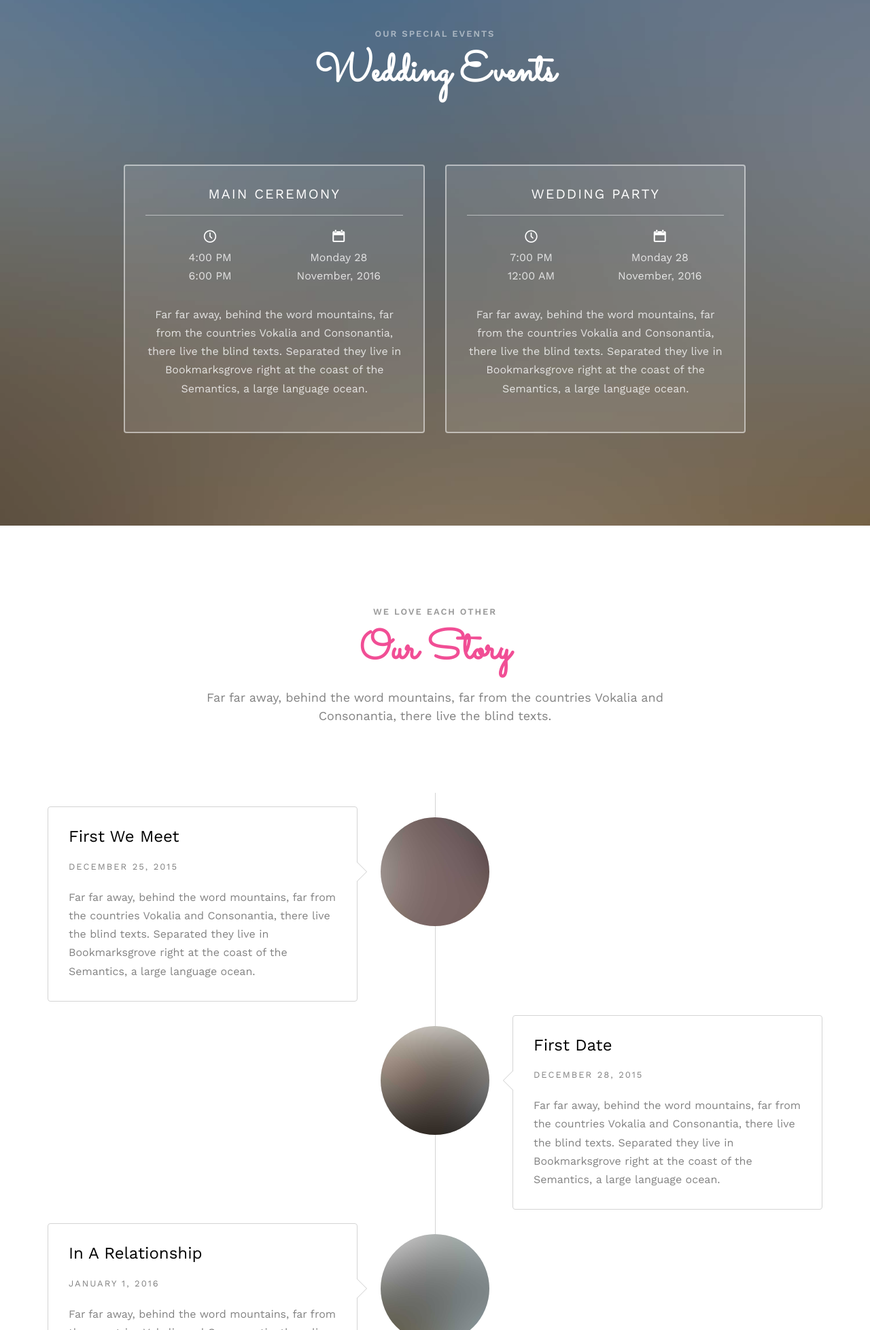
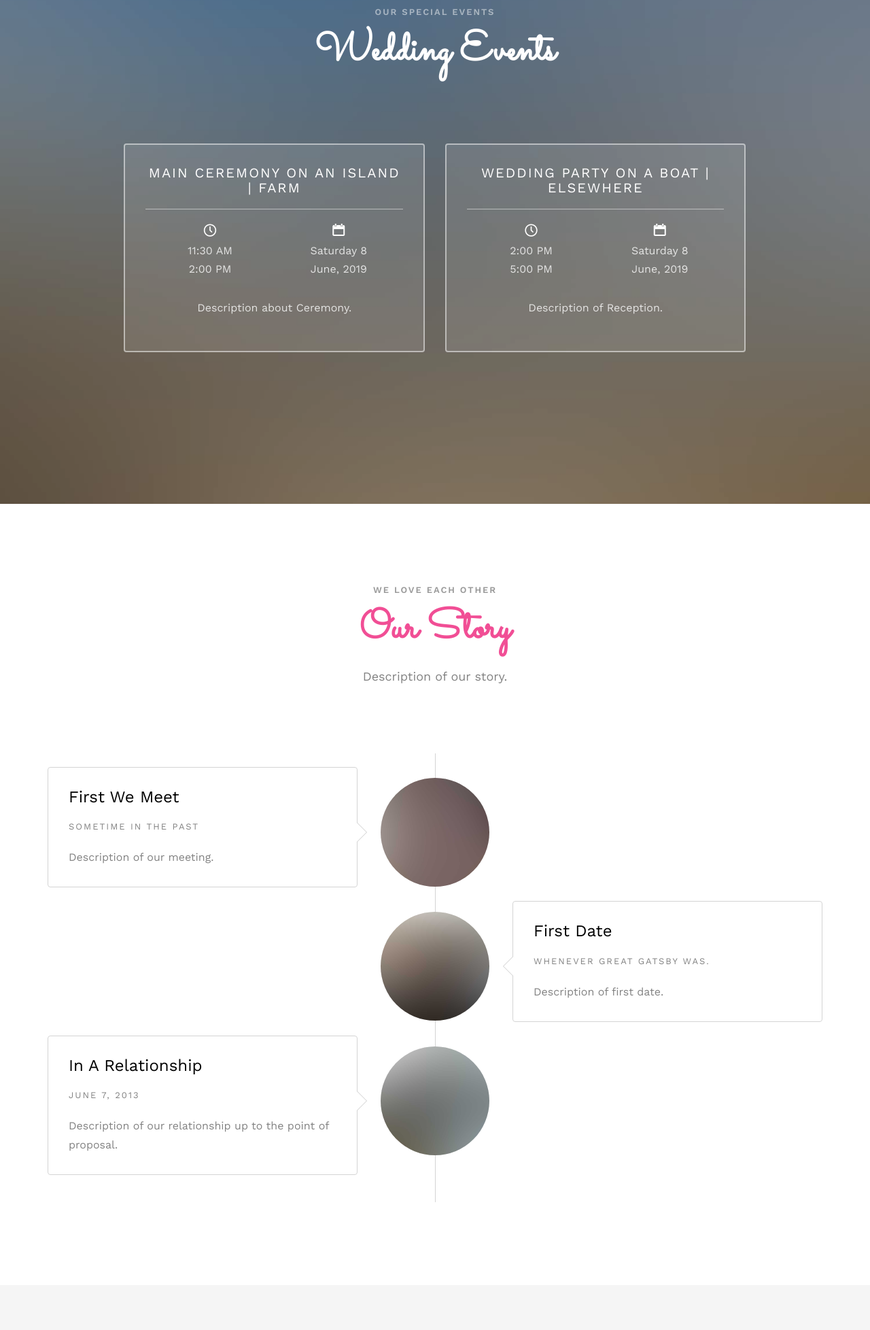
Before and after one commit to HebelsJ/EmilyandJustin, a plain HTML site: page index.html in a window 1280 px wide. Shown: the part 1656-3612 px from the top of the page at 68% size. Drawn offline with nearby package versions, Linux system fonts and the light colour scheme; files whose address does not match are found by name.

Commit message:
Some detail updates

```diff
--- a/index.html
+++ b/index.html
@@ -115,8 +115,8 @@
 			<div class="row">
 				<div class="col-md-8 col-md-offset-2 text-center fh5co-heading animate-box">
 					<h2>Hello!</h2>
-					<h3>November 28th, 2016 New York, USA</h3>
-					<p>We invited you to celebrate our wedding</p>
+					<h3>June 8th, 2019 Oregon, USA</h3>
+					<p>Come celebrate our wedding</p>
 				</div>
 			</div>
 			<div class="couple-wrap animate-box">
@@ -125,8 +125,8 @@
 						<img src="images/groom.jpg" alt="groom" class="img-responsive">
 					</div>
 					<div class="desc-groom">
-						<h3>Joefrey Mahusay</h3>
-						<p>Far far away, behind the word mountains, far from the countries Vokalia and Consonantia, there live the blind texts. Separated they live in Bookmarksgrove</p>
+						<h3>Justin Hebels</h3>
+						<p>This is the section about Justin Hebels</p>
 					</div>
 				</div>
 				<p class="heart text-center"><i class="icon-heart2"></i></p>
@@ -135,8 +135,8 @@
 						<img src="images/bride.jpg" alt="groom" class="img-responsive">
 					</div>
 					<div class="desc-bride">
-						<h3>Sheila Mahusay</h3>
-						<p>Far far away, behind the word mountains, far from the countries Vokalia and Consonantia, there live the blind texts. Separated they live in Bookmarksgrove</p>
+						<h3>Emily Higgins</h3>
+						<p>This is the section about Emily Higgins</p>
 					</div>
 				</div>
 			</div>
@@ -158,34 +158,34 @@
 						<div class="col-md-10 col-md-offset-1">
 							<div class="col-md-6 col-sm-6 text-center">
 								<div class="event-wrap animate-box">
-									<h3>Main Ceremony</h3>
+									<h3>Main Ceremony on an Island | Farm</h3>
 									<div class="event-col">
 										<i class="icon-clock"></i>
-										<span>4:00 PM</span>
-										<span>6:00 PM</span>
+										<span>11:30 AM</span>
+										<span>2:00 PM</span>
 									</div>
 									<div class="event-col">
 										<i class="icon-calendar"></i>
-										<span>Monday 28</span>
-										<span>November, 2016</span>
+										<span>Saturday 8</span>
+										<span>June, 2019</span>
 									</div>
-									<p>Far far away, behind the word mountains, far from the countries Vokalia and Consonantia, there live the blind texts. Separated they live in Bookmarksgrove right at the coast of the Semantics, a large language ocean.</p>
+									<p>Description about Ceremony.</p>
 								</div>
 							</div>
 							<div class="col-md-6 col-sm-6 text-center">
 								<div class="event-wrap animate-box">
-									<h3>Wedding Party</h3>
+									<h3>Wedding Party on a Boat | Elsewhere</h3>
 									<div class="event-col">
 										<i class="icon-clock"></i>
-										<span>7:00 PM</span>
-										<span>12:00 AM</span>
+										<span>2:00 PM</span>
+										<span>5:00 PM</span>
 									</div>
 									<div class="event-col">
 										<i class="icon-calendar"></i>
-										<span>Monday 28</span>
-										<span>November, 2016</span>
+										<span>Saturday 8</span>
+										<span>June, 2019</span>
 									</div>
-									<p>Far far away, behind the word mountains, far from the countries Vokalia and Consonantia, there live the blind texts. Separated they live in Bookmarksgrove right at the coast of the Semantics, a large language ocean.</p>
+									<p>Description of Reception.</p>
 								</div>
 							</div>
 						</div>
@@ -201,7 +201,7 @@
 				<div class="col-md-8 col-md-offset-2 text-center fh5co-heading animate-box">
 					<span>We Love Each Other</span>
 					<h2>Our Story</h2>
-					<p>Far far away, behind the word mountains, far from the countries Vokalia and Consonantia, there live the blind texts.</p>
+					<p>Description of our story.</p>
 				</div>
 			</div>
 			<div class="row">
@@ -212,10 +212,10 @@
 							<div class="timeline-panel">
 								<div class="timeline-heading">
 									<h3 class="timeline-title">First We Meet</h3>
-									<span class="date">December 25, 2015</span>
+									<span class="date">Sometime in the past</span>
 								</div>
 								<div class="timeline-body">
-									<p>Far far away, behind the word mountains, far from the countries Vokalia and Consonantia, there live the blind texts. Separated they live in Bookmarksgrove right at the coast of the Semantics, a large language ocean.</p>
+									<p>Description of our meeting.</p>
 								</div>
 							</div>
 						</li>
@@ -224,10 +224,10 @@
 							<div class="timeline-panel">
 								<div class="timeline-heading">
 									<h3 class="timeline-title">First Date</h3>
-									<span class="date">December 28, 2015</span>
+									<span class="date">Whenever great gatsby was.</span>
 								</div>
 								<div class="timeline-body">
-									<p>Far far away, behind the word mountains, far from the countries Vokalia and Consonantia, there live the blind texts. Separated they live in Bookmarksgrove right at the coast of the Semantics, a large language ocean.</p>
+									<p>Description of first date.</p>
 								</div>
 							</div>
 						</li>
@@ -236,10 +236,10 @@
 							<div class="timeline-panel">
 								<div class="timeline-heading">
 									<h3 class="timeline-title">In A Relationship</h3>
-									<span class="date">January 1, 2016</span>
+									<span class="date">June 7, 2013</span>
 								</div>
 								<div class="timeline-body">
-									<p>Far far away, behind the word mountains, far from the countries Vokalia and Consonantia, there live the blind texts. Separated they live in Bookmarksgrove right at the coast of the Semantics, a large language ocean.</p>
+									<p>Description of our relationship up to the point of proposal.</p>
 								</div>
 							</div>
 						</li>
@@ -357,7 +357,7 @@
 									<i class="icon-users"></i>
 								</span>
 
-								<span class="counter js-counter" data-from="0" data-to="500" data-speed="5000" data-refresh-interval="50">1</span>
+								<span class="counter js-counter" data-from="0" data-to="150" data-speed="5000" data-refresh-interval="50">1</span>
 								<span class="counter-label">Estimated Guest</span>
 
 							</div>
@@ -369,7 +369,7 @@
 								</span>
 
 								<span class="counter js-counter" data-from="0" data-to="1000" data-speed="5000" data-refresh-interval="50">1</span>
-								<span class="counter-label">We Catter</span>
+								<span class="counter-label">What Do</span>
 							</div>
 						</div>
 						<div class="col-md-3 col-sm-6 animate-box">
@@ -378,7 +378,7 @@
 									<i class="icon-calendar"></i>
 								</span>
 								<span class="counter js-counter" data-from="0" data-to="402" data-speed="5000" data-refresh-interval="50">1</span>
-								<span class="counter-label">Events Done</span>
+								<span class="counter-label">We Do</span>
 							</div>
 						</div>
 						<div class="col-md-3 col-sm-6 animate-box">
@@ -388,7 +388,7 @@
 								</span>
 
 								<span class="counter js-counter" data-from="0" data-to="2345" data-speed="5000" data-refresh-interval="50">1</span>
-								<span class="counter-label">Hours Spent</span>
+								<span class="counter-label">With These</span>
 
 							</div>
 						</div>
@@ -418,7 +418,7 @@
 										</figure>
 										<span>John Doe, via <a href="#" class="twitter">Twitter</a></span>
 										<blockquote>
-											<p>"Far far away, behind the word mountains, far from the countries Vokalia and Consonantia, there live the blind texts. Separated they live in Bookmarksgrove right at the coast of the Semantics"</p>
+											<p>"Hey look...a tweet?!?"</p>
 										</blockquote>
 									</div>
 								</div>
@@ -429,7 +429,7 @@
 										</figure>
 										<span>John Doe, via <a href="#" class="twitter">Twitter</a></span>
 										<blockquote>
-											<p>"Far far away, behind the word mountains, far from the countries Vokalia and Consonantia, at the coast of the Semantics, a large language ocean."</p>
+											<p>"Hey look...a tweet?!?"</p>
 										</blockquote>
 									</div>
 								</div>
@@ -440,7 +440,7 @@
 										</figure>
 										<span>John Doe, via <a href="#" class="twitter">Twitter</a></span>
 										<blockquote>
-											<p>"Far far away, far from the countries Vokalia and Consonantia, there live the blind texts. Separated they live in Bookmarksgrove right at the coast of the Semantics, a large language ocean."</p>
+											<p>"Hey look...a tweet?!?"</p>
 										</blockquote>
 									</div>
 								</div>
```
